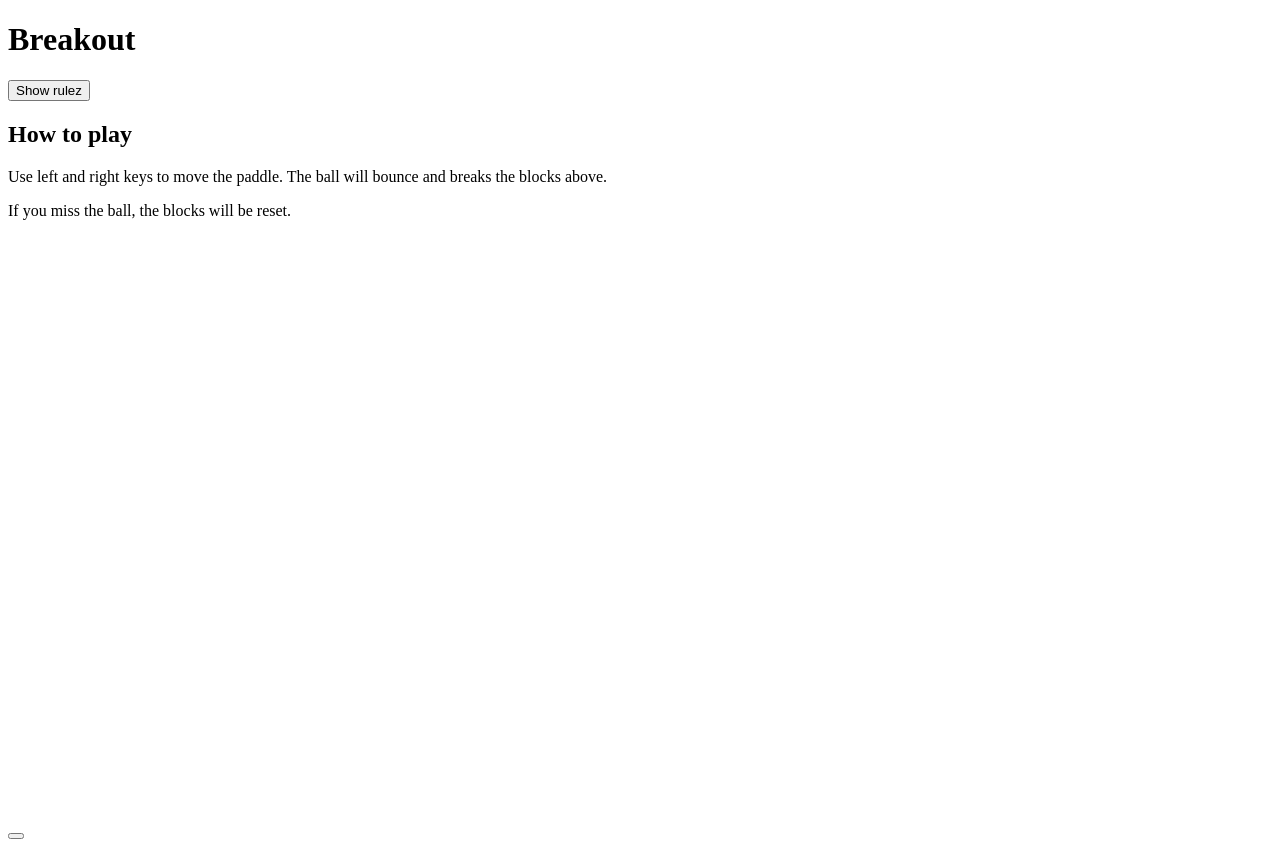
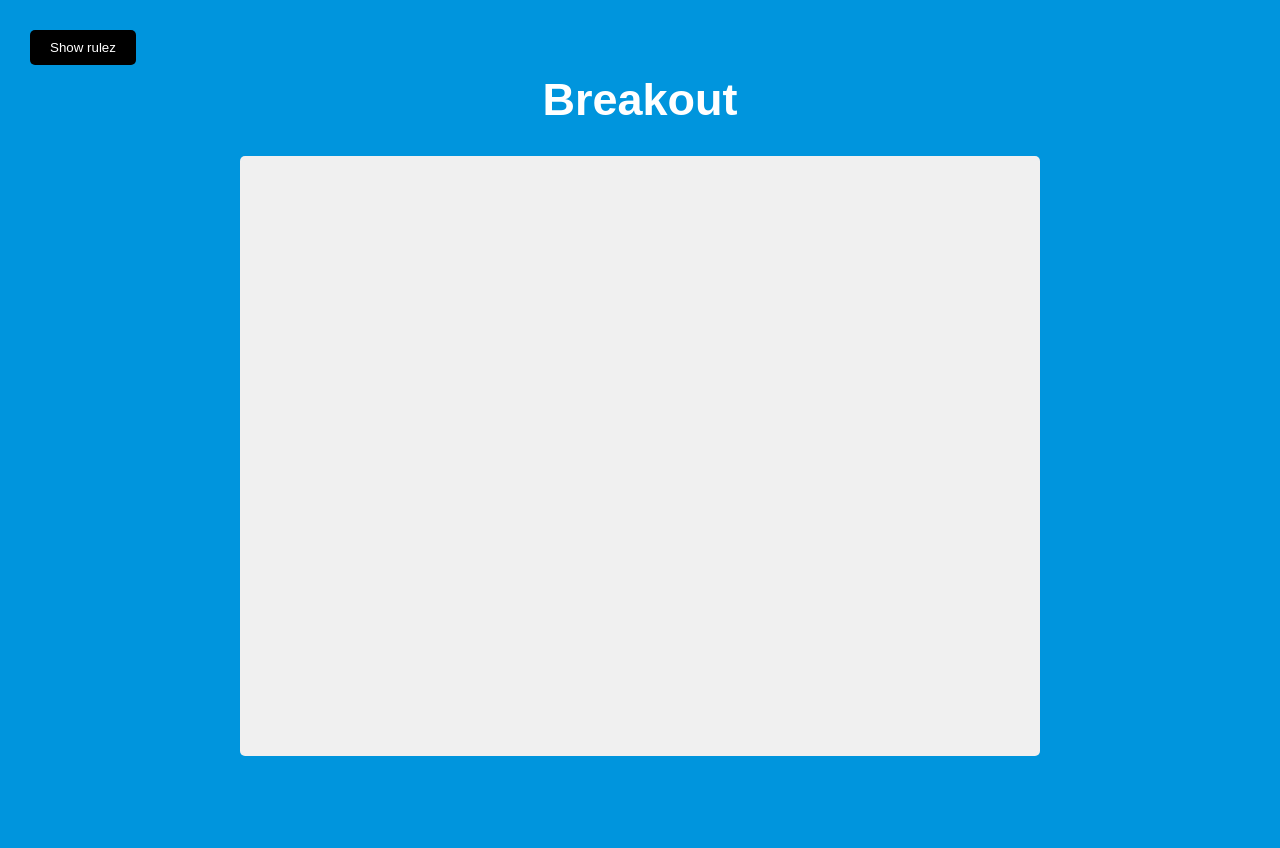
Before and after one commit to AlekhineFan/breakout, a plain HTML site: page index.html in a window 1280 px wide. After the commit the page ends 800 px from the top, so only its background shows below. Drawn offline with Linux system fonts and the light colour scheme.

Commit message:
update structure

```diff
--- a/index.html
+++ b/index.html
@@ -4,17 +4,20 @@
     <meta charset="UTF-8" />
     <meta name="viewport" content="width=device-width, initial-scale=1.0" />
     <title>Breakout</title>
+    <link rel="stylesheet" href="style.css" />
   </head>
   <body>
     <h1>Breakout</h1>
-    <button id="rulez-btn" class="btn rulez-btn">Show rulez</button>
+    <button id="rules-btn" class="btn rules-btn">Show rulez</button>
+    <div class="rules" id="rules">
       <h2>How to play</h2>
       <p>
         Use left and right keys to move the paddle. The ball will bounce and
         breaks the blocks above.
       </p>
       <p>If you miss the ball, the blocks will be reset.</p>
-    <button id="close-btn" class="btn"></button>
+      <button id="close-btn" class="btn">Close</button>
+    </div>
     <canvas width="800px" height="600px"></canvas>
     <script src="index.js"></script>
   </body>
```
Lines whose indentation alone changed are shown as unchanged.
